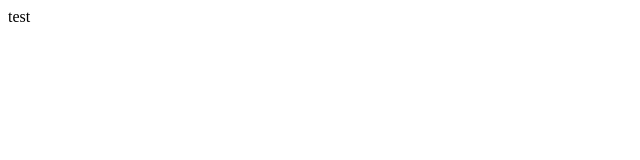
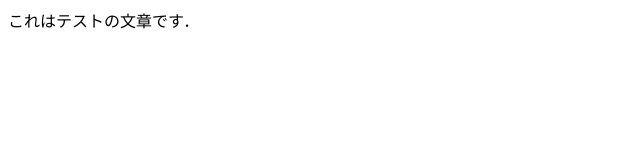
Before and after one commit to D-kakimoto/hack_waka, a plain HTML site: page index.html in a window 1280 px wide. Shown: the whole page, without its empty margins (0-640 px from the left). Drawn offline with Linux system fonts and the light colour scheme.

Commit message:
second commit

```diff
--- a/index.html
+++ b/index.html
@@ -5,6 +5,6 @@
   		<meta http-equiv="content-type" content="text/html; charset=UTF-8" />
 	</head>
 	<body>
-		test
+		これはテストの文章です．
 	</body>
 </html>
```
